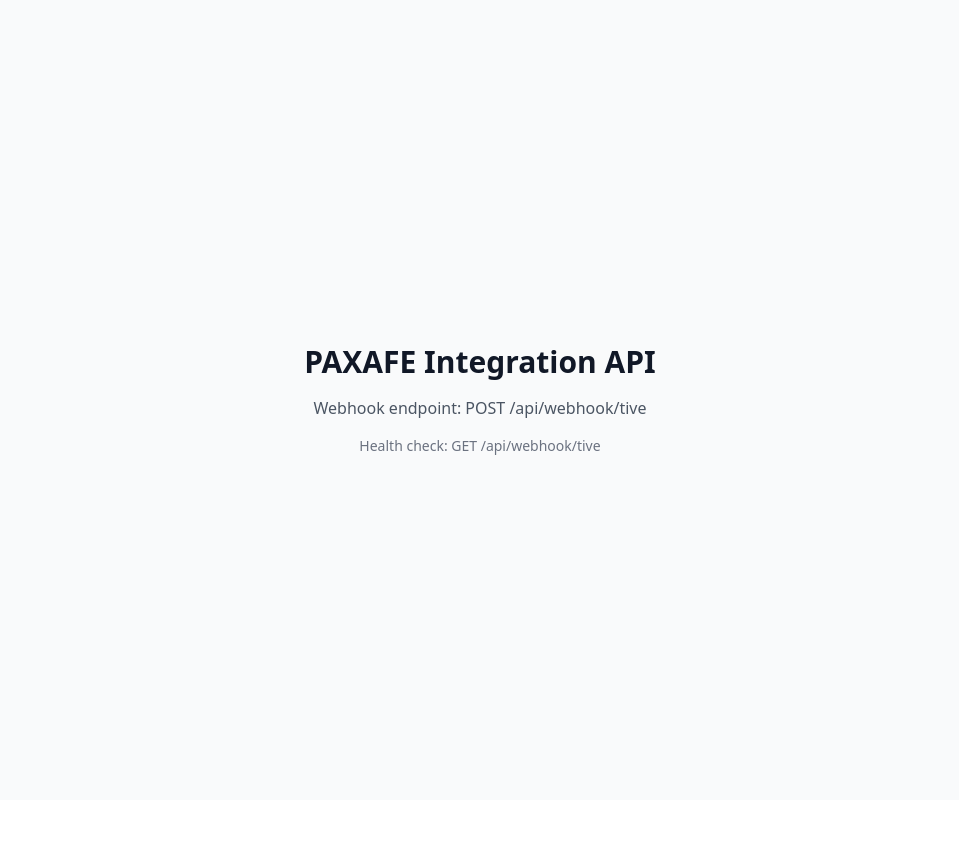
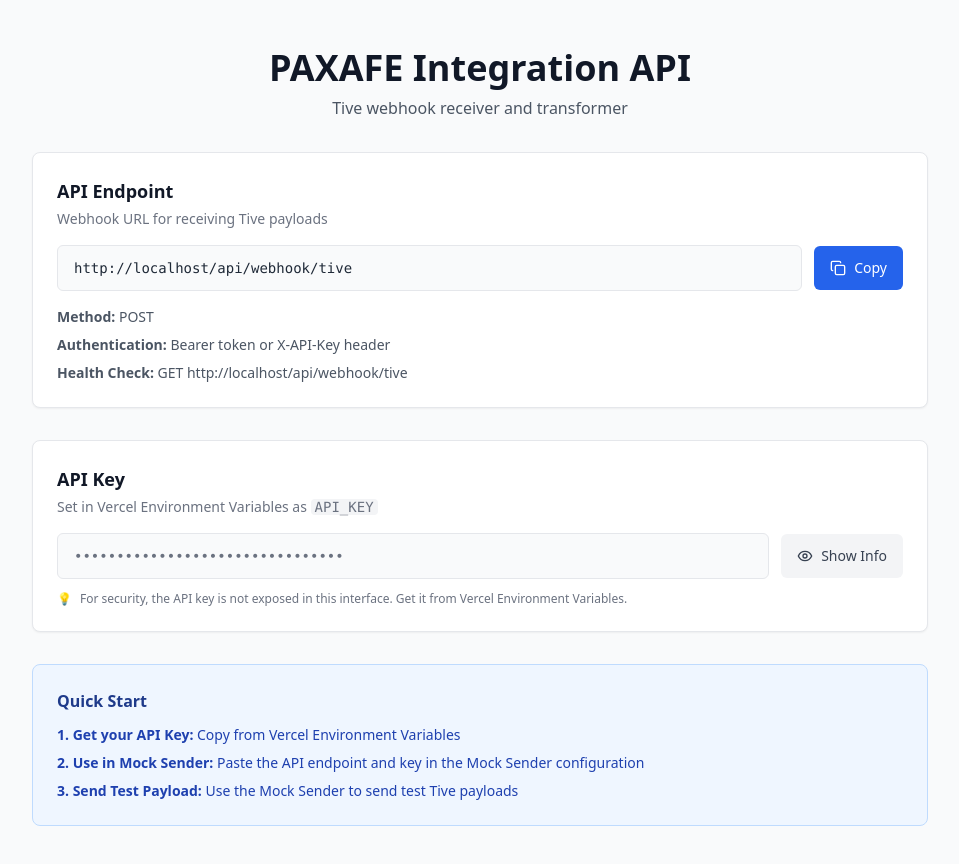
Before and after one commit to byteman0125/paxafe-integration-api, a Next.js app: page / in a window 1280 px wide. Shown: the top 864 px of the page, without its empty margins (160-1119 px from the left). Before the commit the page ends 800 px from the top, so only its background shows below. Built offline with nearby package versions, Linux system fonts and the light colour scheme.

Commit message:
Add copy buttons for API endpoint and API key info with security best practices

```diff
--- a/app/page.tsx
+++ b/app/page.tsx
@@ -1,10 +1,154 @@
+'use client'
+
+import { useState } from 'react'
+import { Copy, Check, Eye, EyeOff } from 'lucide-react'
+
 export default function Home() {
+  const [copiedEndpoint, setCopiedEndpoint] = useState(false)
+  const [copiedApiKey, setCopiedApiKey] = useState(false)
+  const [showApiKey, setShowApiKey] = useState(false)
+
+  // Get current URL for the API endpoint
+  const apiEndpoint = typeof window !== 'undefined'
+    ? `${window.location.origin}/api/webhook/tive`
+    : '/api/webhook/tive'
+
+  // Get API key from environment (client-side, so we'll need to handle this carefully)
+  // Note: API key should ideally come from a server-side API route for security
+  // For now, we'll show a placeholder that users need to get from Vercel
+  const apiKeyPlaceholder = 'Get from Vercel Environment Variables'
+
+  const copyToClipboard = async (text: string, type: 'endpoint' | 'key') => {
+    try {
+      await navigator.clipboard.writeText(text)
+      if (type === 'endpoint') {
+        setCopiedEndpoint(true)
+        setTimeout(() => setCopiedEndpoint(false), 2000)
+      } else {
+        setCopiedApiKey(true)
+        setTimeout(() => setCopiedApiKey(false), 2000)
+      }
+    } catch (err) {
+      console.error('Failed to copy:', err)
+    }
+  }
+
   return (
-    <div className="min-h-screen bg-gray-50 flex items-center justify-center">
-      <div className="text-center space-y-4">
-        <h1 className="text-3xl font-bold text-gray-900">PAXAFE Integration API</h1>
-        <p className="text-gray-600">Webhook endpoint: POST /api/webhook/tive</p>
-        <p className="text-sm text-gray-500">Health check: GET /api/webhook/tive</p>
+    <div className="min-h-screen bg-gray-50 py-12 px-4">
+      <div className="max-w-4xl mx-auto space-y-8">
+        {/* Header */}
+        <div className="text-center space-y-2">
+          <h1 className="text-4xl font-bold text-gray-900">PAXAFE Integration API</h1>
+          <p className="text-gray-600">Tive webhook receiver and transformer</p>
+        </div>
+
+        {/* API Endpoint Card */}
+        <div className="bg-white rounded-lg shadow-sm border border-gray-200 p-6">
+          <div className="flex items-center justify-between mb-4">
+            <div>
+              <h2 className="text-lg font-semibold text-gray-900">API Endpoint</h2>
+              <p className="text-sm text-gray-500 mt-1">Webhook URL for receiving Tive payloads</p>
+            </div>
+          </div>
+
+          <div className="flex items-center gap-3">
+            <div className="flex-1 bg-gray-50 border border-gray-200 rounded-md px-4 py-3 font-mono text-sm text-gray-800 break-all">
+              {apiEndpoint}
+            </div>
+            <button
+              onClick={() => copyToClipboard(apiEndpoint, 'endpoint')}
+              className="flex items-center gap-2 px-4 py-3 bg-blue-600 text-white rounded-md hover:bg-blue-700 transition-colors font-medium text-sm"
+            >
+              {copiedEndpoint ? (
+                <>
+                  <Check className="w-4 h-4" />
+                  Copied!
+                </>
+              ) : (
+                <>
+                  <Copy className="w-4 h-4" />
+                  Copy
+                </>
+              )}
+            </button>
+          </div>
+
+          <div className="mt-4 space-y-2 text-sm text-gray-600">
+            <p><strong>Method:</strong> POST</p>
+            <p><strong>Authentication:</strong> Bearer token or X-API-Key header</p>
+            <p><strong>Health Check:</strong> GET {apiEndpoint}</p>
+          </div>
+        </div>
+
+        {/* API Key Card */}
+        <div className="bg-white rounded-lg shadow-sm border border-gray-200 p-6">
+          <div className="flex items-center justify-between mb-4">
+            <div>
+              <h2 className="text-lg font-semibold text-gray-900">API Key</h2>
+              <p className="text-sm text-gray-500 mt-1">Set in Vercel Environment Variables as <code className="bg-gray-100 px-1 rounded">API_KEY</code></p>
+            </div>
+          </div>
+
+          <div className="space-y-3">
+            <div className="flex items-center gap-3">
+              <div className="flex-1 bg-gray-50 border border-gray-200 rounded-md px-4 py-3 font-mono text-sm text-gray-800">
+                {showApiKey ? (
+                  <span className="text-red-600 font-semibold">
+                    ⚠️ API Key is stored in Vercel Environment Variables
+                  </span>
+                ) : (
+                  <span className="text-gray-500">••••••••••••••••••••••••••••••••</span>
+                )}
+              </div>
+              <button
+                onClick={() => setShowApiKey(!showApiKey)}
+                className="flex items-center gap-2 px-4 py-3 bg-gray-100 text-gray-700 rounded-md hover:bg-gray-200 transition-colors font-medium text-sm"
+              >
+                {showApiKey ? (
+                  <>
+                    <EyeOff className="w-4 h-4" />
+                    Hide
+                  </>
+                ) : (
+                  <>
+                    <Eye className="w-4 h-4" />
+                    Show Info
+                  </>
+                )}
+              </button>
+            </div>
+
+            {showApiKey && (
+              <div className="bg-blue-50 border border-blue-200 rounded-md p-4">
+                <p className="text-sm text-blue-900 mb-2">
+                  <strong>How to get your API Key:</strong>
+                </p>
+                <ol className="text-sm text-blue-800 space-y-1 list-decimal list-inside">
+                  <li>Go to your Vercel Dashboard</li>
+                  <li>Select the <code className="bg-blue-100 px-1 rounded">paxafe-integration-api</code> project</li>
+                  <li>Navigate to <strong>Settings → Environment Variables</strong></li>
+                  <li>Find the <code className="bg-blue-100 px-1 rounded">API_KEY</code> variable</li>
+                  <li>Copy the value and use it in your Mock Sender or API requests</li>
+                </ol>
+              </div>
+            )}
+
+            <div className="flex items-center gap-2 text-xs text-gray-500">
+              <span>💡</span>
+              <span>For security, the API key is not exposed in this interface. Get it from Vercel Environment Variables.</span>
+            </div>
+          </div>
+        </div>
+
+        {/* Quick Info */}
+        <div className="bg-blue-50 border border-blue-200 rounded-lg p-6">
+          <h3 className="font-semibold text-blue-900 mb-3">Quick Start</h3>
+          <div className="space-y-2 text-sm text-blue-800">
+            <p><strong>1. Get your API Key:</strong> Copy from Vercel Environment Variables</p>
+            <p><strong>2. Use in Mock Sender:</strong> Paste the API endpoint and key in the Mock Sender configuration</p>
+            <p><strong>3. Send Test Payload:</strong> Use the Mock Sender to send test Tive payloads</p>
+          </div>
+        </div>
       </div>
     </div>
   )
--- a/package.json
+++ b/package.json
@@ -16,6 +16,7 @@
   },
   "dependencies": {
     "@prisma/client": "^5.19.1",
+    "lucide-react": "^0.400.0",
     "next": "14.2.5",
     "react": "^18.3.1",
     "react-dom": "^18.3.1",
```
